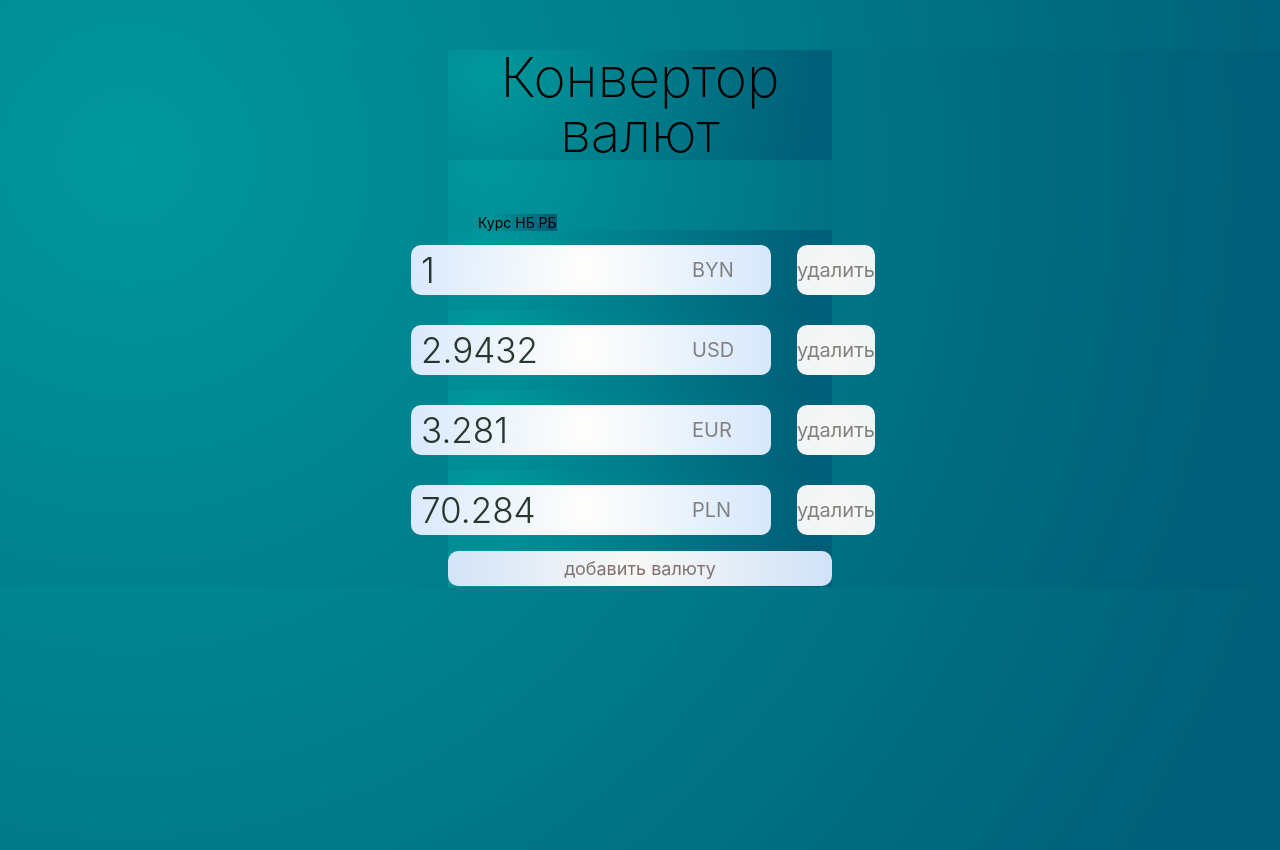
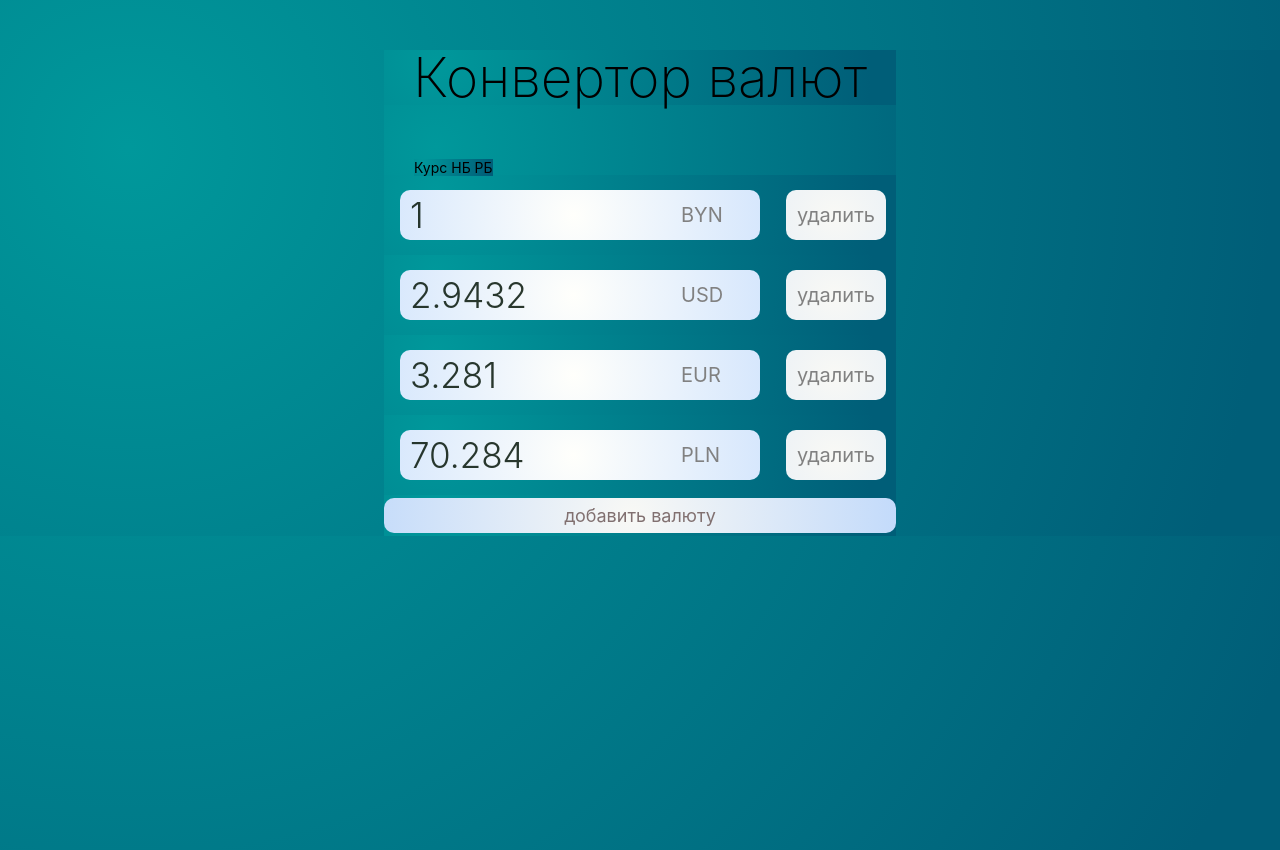
Before and after one commit to Dompower25/ConverterReact, a React (Create React App) app in the folder converter/: page / in a window 1280 px wide. Built offline with nearby package versions, Linux system fonts and the light colour scheme.

Commit message:
init webpack

```diff
--- a/converter/src/App.js
+++ b/converter/src/App.js
@@ -1,27 +1,31 @@
-import React, { useState } from "react";
+import React, { useState, useEffect } from "react";
 import "./style/App.css";
 import LinkBankRB from "./components/LinkBankRB";
 import LogoMain from "./components/LogoMain";
 import { oldCoursArr } from "./old_Cours";
-import { filtArray } from "./FilterArray";
 import CurrencyItem from "./components/CurrencyItem";
 import DropList from "./components/UI/DropList";
 import ButtonLine from "./components/UI/ButtonLine";
 
-
 function App() {
-
-  var setCur_name = new Set(['BYN', 'USD', 'EUR', 'PLN'])
+  var setCur_name = new Set(["BYN", "USD", "EUR", "PLN"]);
 
   const listItemsForInputs = (set, query) => {
     return set.filter((i) => query.has(i.Cur_Abbreviation));
-  }
-
+  };
   const arrCurr = listItemsForInputs(oldCoursArr, setCur_name);
 
-  // Список валют
   const [currency, setCurrency] = useState(arrCurr);
   const [normalizedValue, setNormalizedValue] = useState(1);
+
+  useEffect(
+    (e) => {
+      setCurrencyList(currencyList.filter((i) => i.Cur_Abbreviation !== e));
+      console.log("useEffect");
+    },
+    [currency]
+  );
+  const [currencyList, setCurrencyList] = useState([]);
 
   const removeInput = (id) => {
     setCurrency(currency.filter((i) => i.Cur_ID !== id));
@@ -36,8 +40,15 @@ function App() {
       currency.findIndex((i) => i.Cur_Abbreviation == e.Cur_Abbreviation) === -1
   );
 
-  const [currencyList, setCurrencyList] = useState(filtArray);
+  const filterArrayByNameCur = oldCoursArr.filter(
+    (e) =>
+      currencyList.findIndex(
+        (i) => i.Cur_Abbreviation == e.Cur_Abbreviation
+      ) === -1
+  );
 
+  console.log(currencyList);
+  console.log(currency);
   return (
     <div className="App">
       <LogoMain />
@@ -49,11 +60,11 @@ function App() {
             name={Cur_Abbreviation}
             key={Cur_ID}
             // USD -> Валюта
-            value={normalizedValue * (Cur_Scale * Cur_OfficialRate)}
+            value={normalizedValue * (Cur_OfficialRate * Cur_Scale)}
             // Валюта -> USD
-            onCurrencyChange={(val) =>
-              setNormalizedValue((Cur_Scale * Cur_OfficialRate) / val)
-            }
+            onCurrencyChange={(val) => {
+              setNormalizedValue(val);
+            }}
             onRemove={() => {
               removeInput(Cur_ID);
               setCurrencyList(filterArrayByName);
@@ -70,6 +81,7 @@ function App() {
             key={Cur_ID}
             onAdd={() => {
               addInput(Cur_Abbreviation);
+              setCurrency(filterArrayByNameCur);
             }}
           />
         ))}
--- a/converter/src/FilterArray.js
+++ /dev/null
@@ -1 +0,0 @@
-export let filtArray = [];
--- a/converter/src/components/MyInput.jsx
+++ b/converter/src/components/MyInput.jsx
@@ -7,7 +7,7 @@ function MyInput({ value, onChange }) {
       value={value}
       type="number"
       onChange={(event) => {
-        onChange(event.target.value)
+        onChange(event.target.value);
       }}
     />
   );
--- a/converter/src/components/UI/ButtonLine.module.css
+++ b/converter/src/components/UI/ButtonLine.module.css
@@ -1,7 +1,7 @@
 .button{
   width: 100%;
   height: 35px;
-  margin: 1px auto;
+  margin: 3px auto;
   padding: 5px;
   border-radius: 10px;
   background-image: radial-gradient(circle 592px at 48.2% 50%,
--- a/converter/src/style/App.css
+++ b/converter/src/style/App.css
@@ -163,7 +163,7 @@ input[type="number"]::-webkit-outer-spin-button {
 
 .App {
   margin: 0 auto;
-  width: 30%;
+  max-width: 40%;
 }
 
 .currency-name {
```
